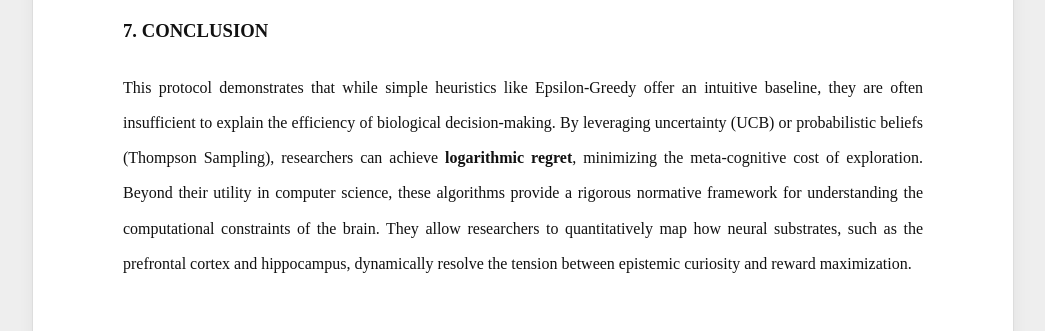
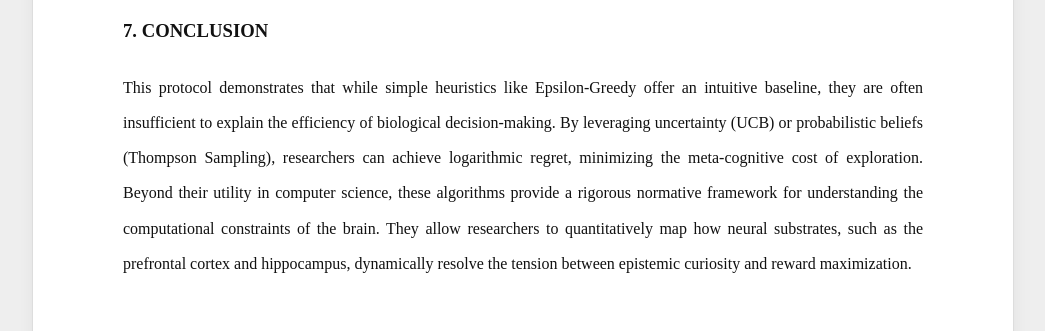
Before and after one commit to chotong/stochastic-bandit-protocol, a plain HTML site: page index.html in a window 1280 px wide. Shown: the part 9087-9418 px from the top of the page, without its empty margins (117-1162 px from the left). Drawn offline with nearby package versions, Linux system fonts and the light colour scheme.

```diff
--- a/index.html
+++ b/index.html
@@ -476,7 +476,7 @@
     <section>
         <h2>7. Conclusion</h2>
         <p>
-            This protocol demonstrates that while simple heuristics like Epsilon-Greedy offer an intuitive baseline, they are often insufficient to explain the efficiency of biological decision-making. By leveraging uncertainty (UCB) or probabilistic beliefs (Thompson Sampling), researchers can achieve <strong>logarithmic regret</strong>, minimizing the meta-cognitive cost of exploration. Beyond their utility in computer science, these algorithms provide a rigorous normative framework for understanding the computational constraints of the brain. They allow researchers to quantitatively map how neural substrates, such as the prefrontal cortex and hippocampus, dynamically resolve the tension between epistemic curiosity and reward maximization.
+            This protocol demonstrates that while simple heuristics like Epsilon-Greedy offer an intuitive baseline, they are often insufficient to explain the efficiency of biological decision-making. By leveraging uncertainty (UCB) or probabilistic beliefs (Thompson Sampling), researchers can achieve logarithmic regret, minimizing the meta-cognitive cost of exploration. Beyond their utility in computer science, these algorithms provide a rigorous normative framework for understanding the computational constraints of the brain. They allow researchers to quantitatively map how neural substrates, such as the prefrontal cortex and hippocampus, dynamically resolve the tension between epistemic curiosity and reward maximization.
         </p>
     </section>
 
```
